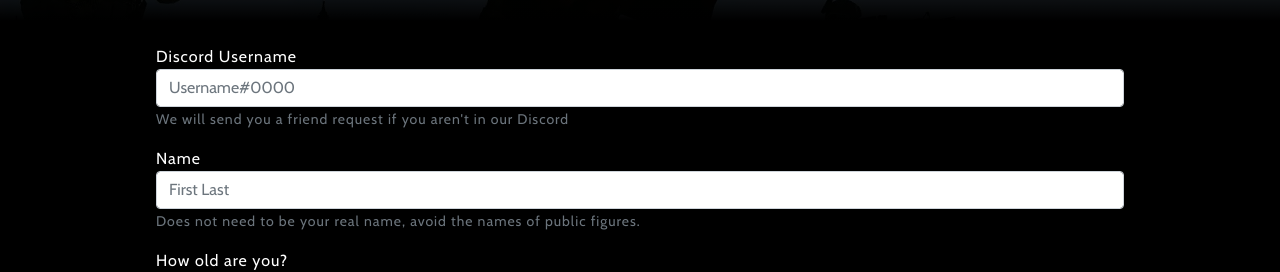
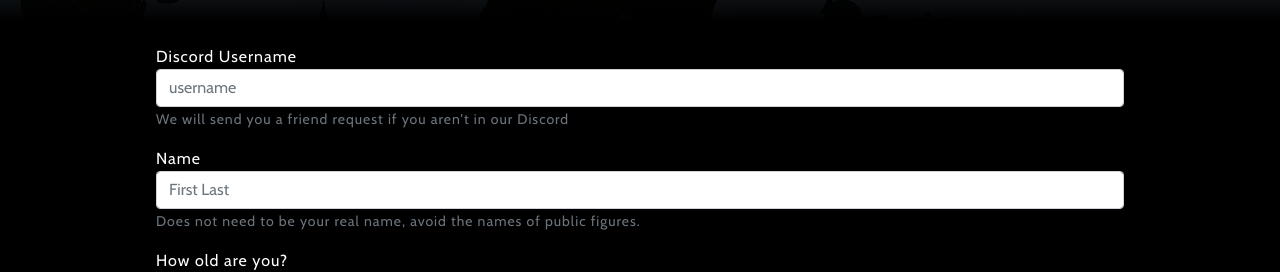
Before and after one commit to SynixeContractors/synixecontractors.github.io, a Jekyll site: the page built from apply.html, in a window 1280 px wide. Shown: the part 219-491 px from the top of the page. Built offline with Jekyll 4.4.1, drawn with Linux system fonts in a browser that asks for light colours; nearby versions of some CDN libraries.

Commit message:
update application for discord usernames
🤢

```diff
--- a/apply.html
+++ b/apply.html
@@ -3,7 +3,7 @@
 <form onsubmit="return sendApplication();">
     <div class="form-group">
         <label for="inUsername">Discord Username</label>
-        <input class="form-control" id="inUsername" placeholder="Username#0000" required>
+        <input class="form-control" id="inUsername" placeholder="username" required>
         <small class="form-text text-muted">We will send you a friend request if you aren't in our Discord</small>
     </div>
     <div class="form-group">
```
Also changed, not shown: other parts of apply.html (+0 -5 lines).
